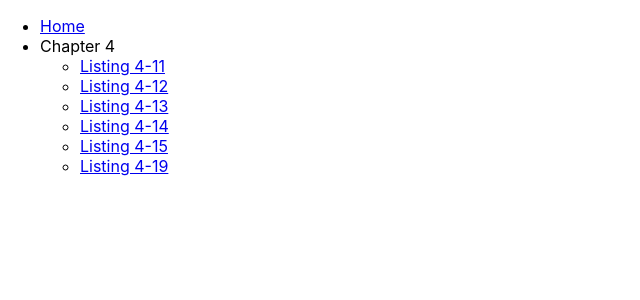
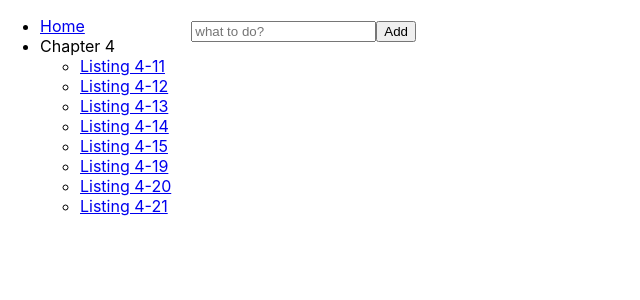
Before and after one commit to chrisminnick/react-js-foundations, a React (Create React App) app in the folder book-code-listings/: page /listing420 in a window 1280 px wide. Shown: the top 300 px of the page, without its empty margins (0-640 px from the left). Built offline with nearby package versions, Linux system fonts and the light colour scheme.

Commit message:
listing 421

```diff
--- a/book-code-listings/src/App.js
+++ b/book-code-listings/src/App.js
@@ -11,6 +11,9 @@ import BasicFigure from './chapter4/BasicFigure';
 import FigureList from './chapter4/FigureList';
 import FigureListProps from './chapter4/FigureListProps';
 import ThingsThatILike from './chapter4/ThingsThatILike';
+import FooClass from './chapter4/Listing420';
+import FooFunction from './chapter4/Listing421';
+
 function App() {
   return (
     <Router>
@@ -40,6 +43,12 @@ function App() {
                 <li>
                   <Link to="/listing419">Listing 4-19</Link>
                 </li>
+                <li>
+                  <Link to="/listing420">Listing 4-20</Link>
+                </li>
+                <li>
+                  <Link to="/listing421">Listing 4-21</Link>
+                </li>
               </ul>
             </li>
 
@@ -65,6 +74,12 @@ function App() {
           <Route path="/listing419">
             <ThingsThatILike />
           </Route>
+          <Route path="/listing420">
+            <FooClass />
+          </Route>
+          <Route path="/listing421">
+            <FooFunction />
+          </Route>
           <Route path="/">
 
           </Route>
--- /dev/null
+++ b/book-code-listings/src/chapter4/Listing420.js
@@ -0,0 +1,43 @@
+import React from 'react';
+
+class FooClass extends React.Component{
+  constructor(props){
+    super(props);
+    this.state = {
+        item: '',
+        todolist: []
+    }
+    this.handleSubmit = this.handleSubmit.bind(this);
+    this.handleChange = this.handleChange.bind(this);
+  }
+
+  handleSubmit(e){
+    e.preventDefault();
+    const list = [...this.state.todolist, this.state.item];
+    this.setState({
+        todolist:list
+    })
+  }
+  handleChange(e){
+    this.setState({item:e.target.value});
+  }
+
+  render(){
+    const currentTodos = this.state.todolist.map((todo,index)=><p key={index}>{todo}</p>);
+    return (
+      <form onSubmit={this.handleSubmit}>
+      <input type="text"
+             id="todoitem"
+             value={this.state.item}
+             onChange={this.handleChange}
+             placeholder="what to do?" />
+      <button type="submit">
+        Add
+      </button>
+      {currentTodos}
+      </form>
+    );
+  }
+}
+
+export default FooClass;
--- /dev/null
+++ b/book-code-listings/src/chapter4/Listing421.js
@@ -0,0 +1,28 @@
+import React,{useState} from 'react';
+
+function FooFunction(props){
+  const [item,setItem] = useState('');
+  const [todolist,setTodoList] = useState([]);
+
+  const handleSubmit = (e)=>{
+    e.preventDefault();
+    const list = [...todolist, item];
+    setTodoList(list)
+  }
+  const currentTodos = todolist.map((todo,index)=><p key={index}>{todo}</p>);
+  return (
+    <form onSubmit={handleSubmit}>
+    <input type="text"
+            id="todoitem"
+            value={item}
+            onChange={(e)=>{setItem(e.target.value)}}
+            placeholder="what to do?" />
+    <button type="submit">
+    Add
+    </button>
+    {currentTodos}
+    </form>
+  );
+}
+
+export default FooFunction;
```
